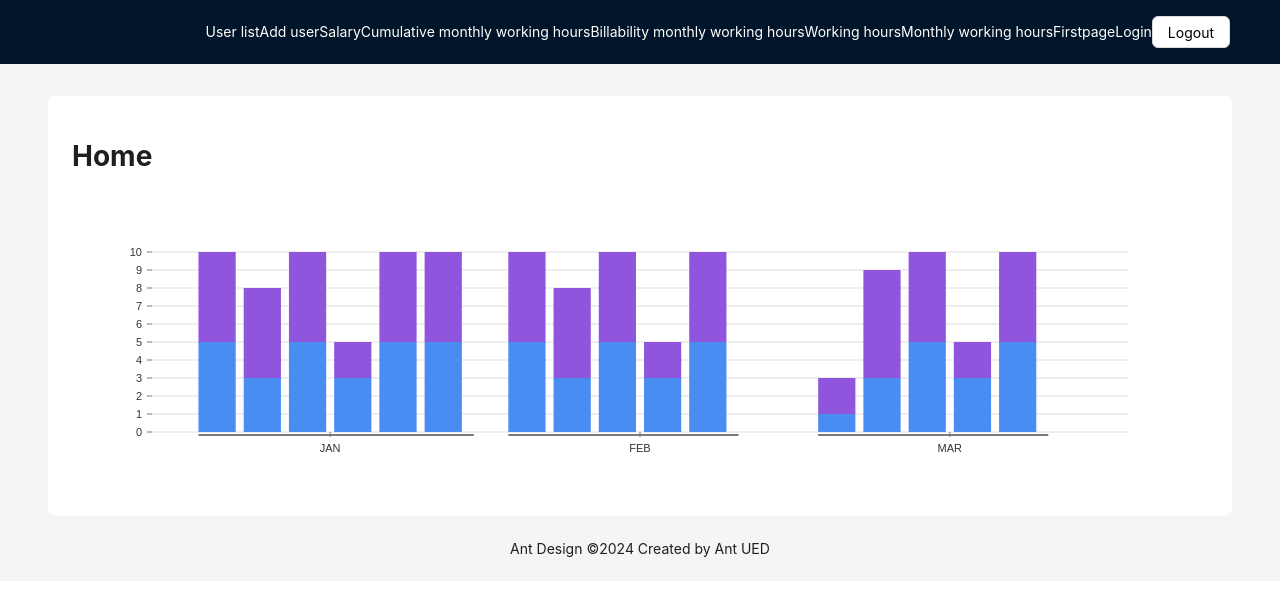
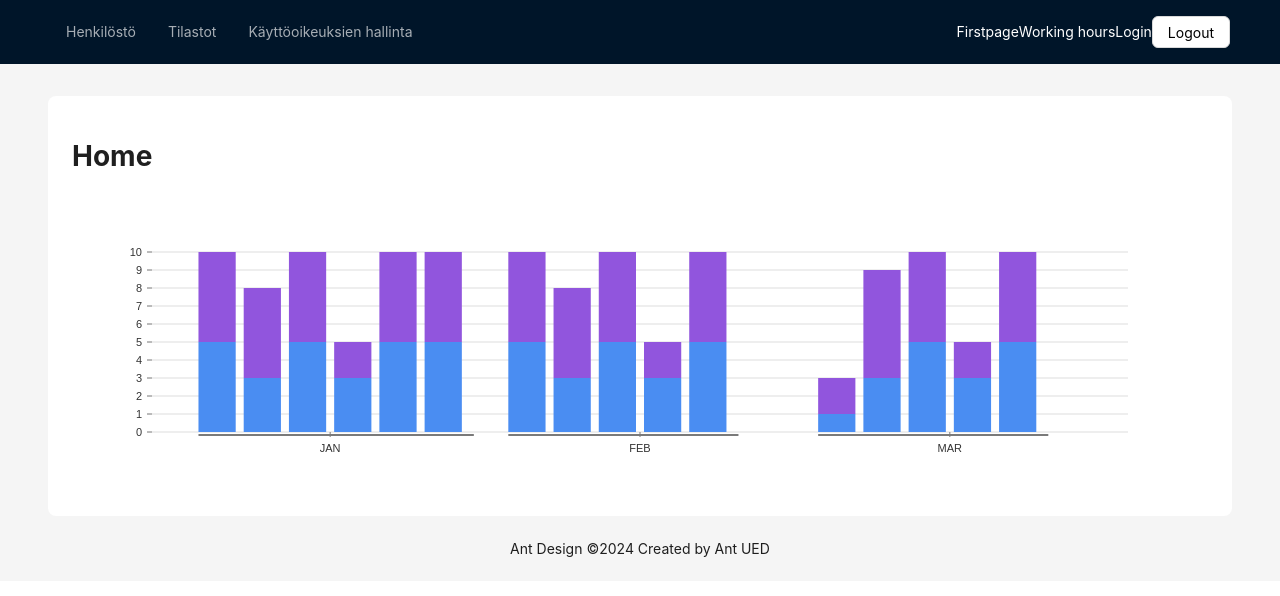
Before and after one commit to satuhalinen/reporting_system, a React (Vite) app in the folder frontend/: page / in a window 1280 px wide. Shown: the top 596 px of the page. Built offline with nearby package versions, Linux system fonts and the light colour scheme; no server answers.

Commit message:
make drop-down structure to menu bar

```diff
--- a/frontend/src/App.jsx
+++ b/frontend/src/App.jsx
@@ -17,6 +17,7 @@ import ChangePassword from "./routes/ChangePassword";
 import ProtectedRoute from "./components/ProtectedRoute";
 import { AuthProvider } from "./components/AuthContext";
 import Permissions from "./routes/Permissions";
+import { useState } from "react";
 
 const { Header, Content, Footer } = Layout;
 
@@ -25,6 +26,83 @@ const App = () => {
     token: { colorBgContainer, borderRadiusLG },
   } = theme.useToken();
 
+  const [current, setCurrent] = useState("");
+
+  const onClick = (e) => {
+    setCurrent(e.key);
+  };
+
+  const items = [
+    {
+      label: "Henkilöstö",
+      key: "SubMenu1",
+
+      children: [
+        {
+          type: "group",
+          children: [
+            {
+              label: (
+                <NavLink to="/monthly-working-hours">Kaikki tunnit</NavLink>
+              ),
+              key: "setting:1",
+            },
+            {
+              label: (
+                <NavLink to="/cumulative-monthly-working-hours">
+                  Kaikki tunnit kumulatiivinen{" "}
+                </NavLink>
+              ),
+
+              key: "setting:2",
+            },
+            {
+              label: <NavLink to="/salary">Palkkaraportti</NavLink>,
+              key: "setting:3",
+            },
+          ],
+        },
+      ],
+    },
+    {
+      label: "Tilastot",
+      key: "SubMenu2",
+      children: [
+        {
+          type: "group",
+          children: [
+            {
+              label: (
+                <NavLink to="/billability-monthly-working-hours">
+                  Laskutettavat tunnit
+                </NavLink>
+              ),
+              key: "setting:4",
+            },
+          ],
+        },
+      ],
+    },
+    {
+      label: "Käyttöoikeuksien hallinta",
+      key: "SubMenu3",
+      children: [
+        {
+          type: "group",
+          children: [
+            {
+              label: <NavLink to="/user-list">Käyttäjälista</NavLink>,
+              key: "setting:5",
+            },
+            {
+              label: <NavLink to="/add-user">Käyttäjän lisääminen</NavLink>,
+              key: "setting:6",
+            },
+          ],
+        },
+      ],
+    },
+  ];
   return (
     <BrowserRouter>
       <Layout>
@@ -42,38 +120,16 @@ const App = () => {
           <Menu
             theme="dark"
             mode="horizontal"
-            defaultSelectedKeys={["2"]}
             style={{ flex: 1, minWidth: 0 }}
+            onClick={onClick}
+            selectedKeys={[current]}
+            items={items}
           />
-          <NavLink style={{ color: "white" }} to={`/user-list`}>
-            User list
-          </NavLink>
-          <NavLink style={{ color: "white" }} to={`/add-user`}>
-            Add user
-          </NavLink>
-          <NavLink style={{ color: "white" }} to={`/salary`}>
-            Salary
-          </NavLink>
-          <NavLink
-            style={{ color: "white" }}
-            to={`/cumulative-monthly-working-hours`}
-          >
-            Cumulative monthly working hours
-          </NavLink>
-          <NavLink
-            style={{ color: "white" }}
-            to={`/billability-monthly-working-hours`}
-          >
-            Billability monthly working hours
+          <NavLink style={{ color: "white" }} to={`/first-page`}>
+            Firstpage
           </NavLink>
           <NavLink style={{ color: "white" }} to={`/working-hours`}>
             Working hours
-          </NavLink>
-          <NavLink style={{ color: "white" }} to={`/monthly-working-hours`}>
-            Monthly working hours
-          </NavLink>
-          <NavLink style={{ color: "white" }} to={`/first-page`}>
-            Firstpage
           </NavLink>
           <NavLink style={{ color: "white" }} to={`/login`}>
             Login
```
